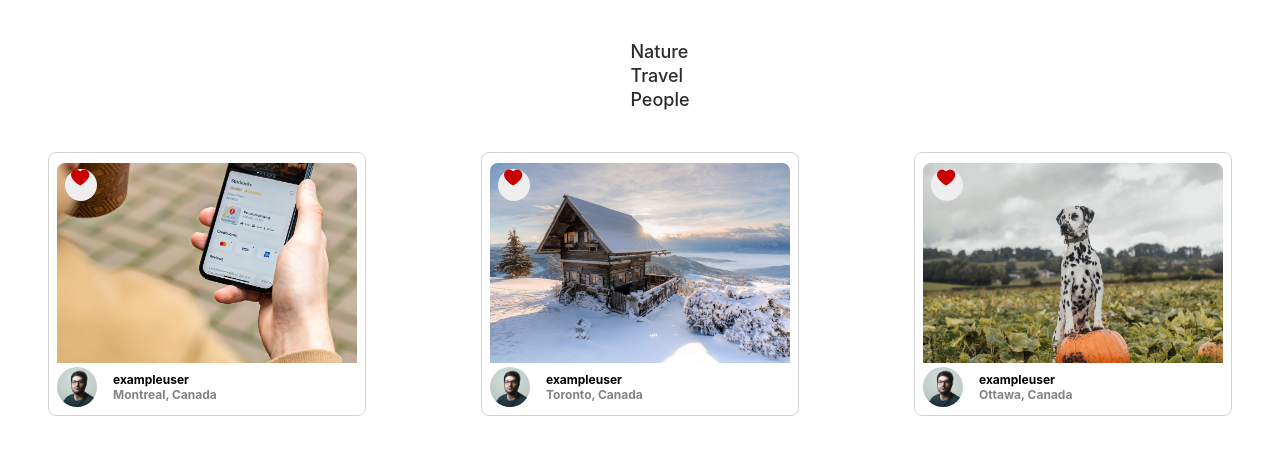
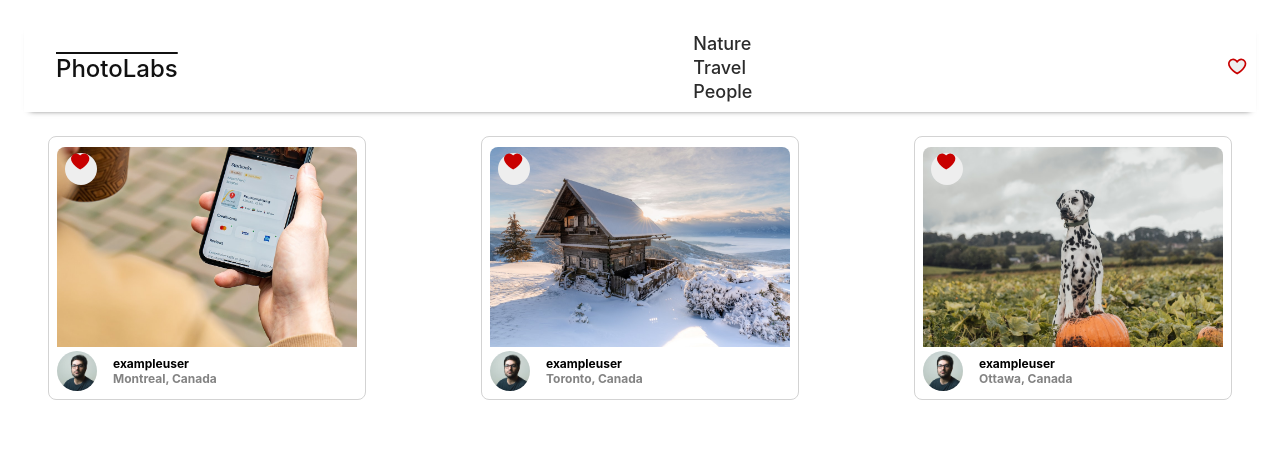
Before and after one commit to nawarani/photolabs, a React (Vite) app in the folder frontend/: page / in a window 1280 px wide. Shown: the top 454 px of the page. Built offline with nearby package versions, Linux system fonts and the light colour scheme; the HTML template or start-up script is replaced by a standard one.

Commit message:
top nav bar

```diff
--- a/frontend/src/App.jsx
+++ b/frontend/src/App.jsx
@@ -1,6 +1,6 @@
 import PhotoList from './components/PhotoList';
-import TopicList from './components/TopicList';
 import './App.scss';
+import TopNavigation from './components/TopNavigationBar';
 
 // const sampleDataForPhotoListItem = {
 //   id: 1,
@@ -22,13 +22,9 @@
 // Note: Rendering a single component to build components in isolation
 
 const App = () => {
-  // const sampleArray = [sampleDataForPhotoListItem, sampleDataForPhotoListItem, sampleDataForPhotoListItem];
   return (
     <div className="App">
-      {/* {sampleArray.map((sample) => {
-        return <PhotoListItem key = {sample.id} photo={sample} />
-      })} */}
-      <TopicList />
+      <TopNavigation />
       <PhotoList />
     </div>
   );
--- a/frontend/src/components/TopNavigationBar.jsx
+++ b/frontend/src/components/TopNavigationBar.jsx
@@ -1,9 +1,13 @@
 import '../styles/TopNavigationBar.scss'
+import TopicList from './TopicList';
+import FavBadge from './FavBadge';
 
 const TopNavigation = () => {
   return (
     <div className="top-nav-bar">
       <span className="top-nav-bar__logo">PhotoLabs</span>
+      <TopicList />
+      <FavBadge />
     </div>
   )
 };
```
